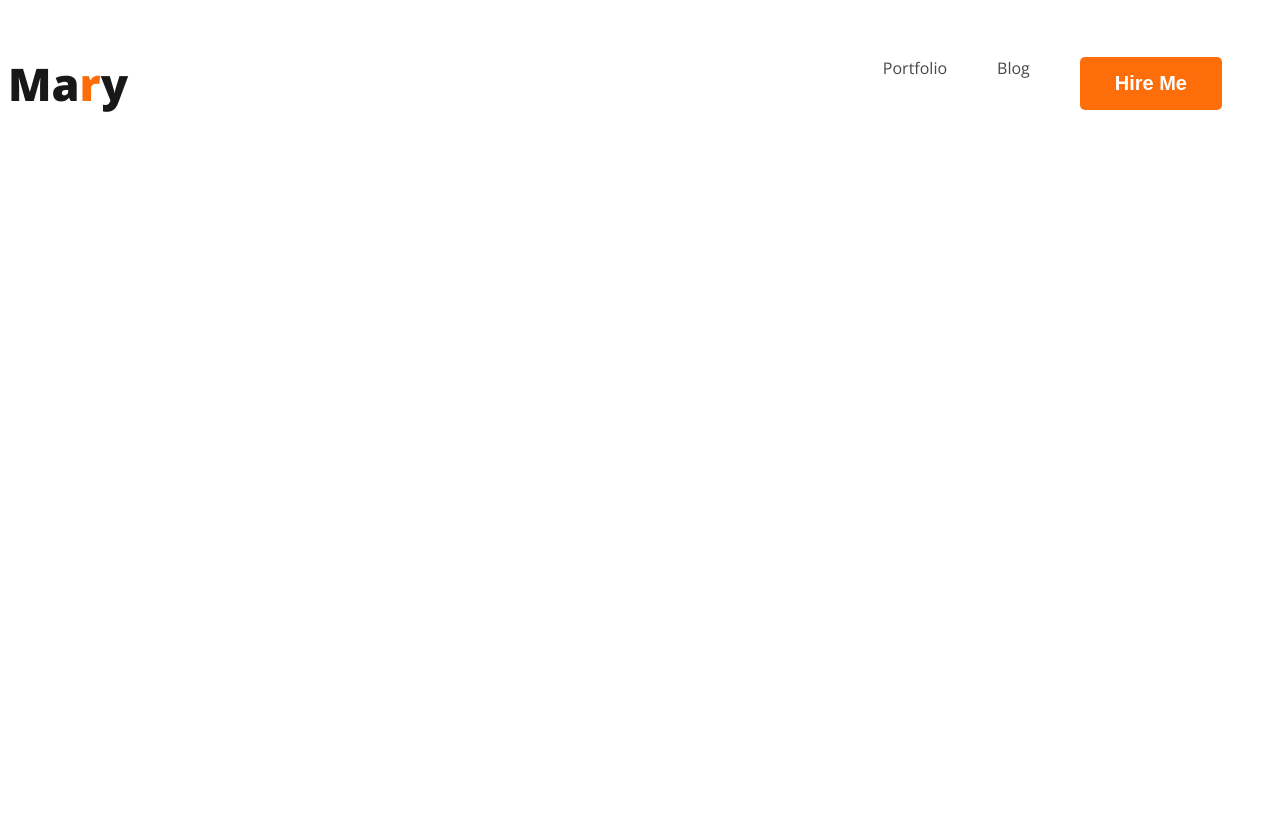
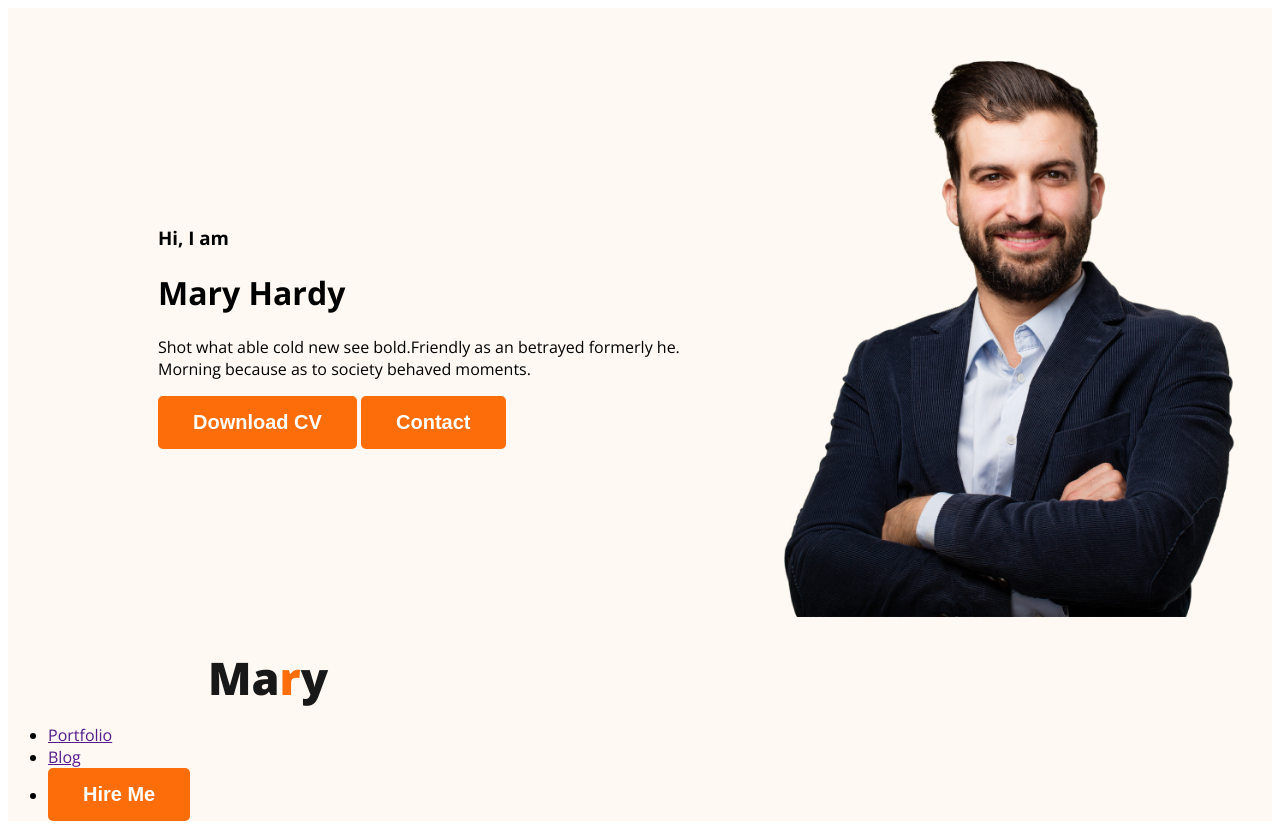
Before and after one commit to Anannazaman/my-first-github-repo, a plain HTML site: page index.html in a window 1280 px wide. Before the commit the page ends 800 px from the top, so only its background shows below. Drawn offline with nearby package versions, Linux system fonts and the light colour scheme.

Commit message:
banner content added

```diff
--- a/index.html
+++ b/index.html
@@ -11,16 +11,25 @@
     <link rel="stylesheet" href="styles/portfolio.css">
 </head>
 <body>
-    <header>
-        <nav>
+    <header class="header">
+        <nav></nav>
+        <div class="banner">
+            <div class="banner-content">
+                <h3 class="banner-greeting">Hi, I am</h3>
+                <h1 class="banner-title">Mary Hardy</h1>
+                <p>Shot what able cold new see bold.Friendly as an betrayed formerly he. Morning because as to society behaved moments.</p>
+                <button class="btn-primary">Download CV</button>
+                <button class="btn-primary">Contact</button>
+            </div>
+            <img class="Profile-Pic" src="images/hardy.png" alt="">
+
+        </div>
             <h3 class="nav-title">Ma<span class="text-primary">r</span>y</h3>
             <ul>
                 <li><a href="">Portfolio</a></li>
                 <li><a href="">Blog</a></li>
                 <li><button class="btn-primary">Hire Me</button></li>
             </ul>
-        </nav>
-
     </header>
     <main>
     </main>
--- a/styles/portfolio.css
+++ b/styles/portfolio.css
@@ -27,6 +27,7 @@ nav{
     color: #181818;
     font-size: 45px;
     font-weight: 800;
+    margin: 0 200px;
 }
 
 nav > ul{
@@ -41,3 +42,16 @@ nav a{
     text-decoration: none;
     color: #474747;
 }
+
+/* header related styles */
+.header{
+    background-color: #FFF8F3;
+}
+.banner{
+    padding: 30px 30px 30px 150px;
+    display: flex;
+    align-items: center;
+}
+.banner .Profile-Pic{
+    width: 500px;
+}
```
